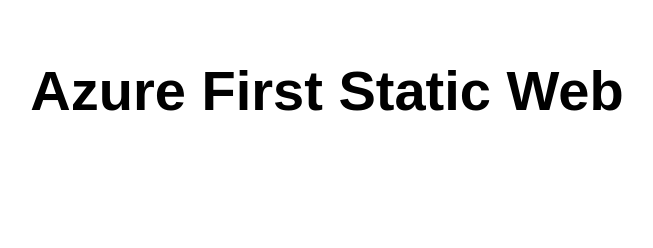
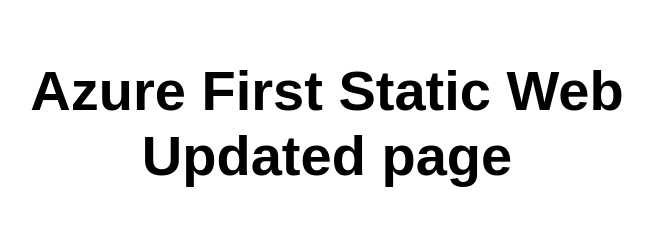
Before and after one commit to roshan1123/my-first-static-web-app, a website: page src/index.html in a window 1280 px wide. Shown: the whole page, without its empty margins (313-966 px from the left). Drawn offline with Linux system fonts and the light colour scheme.

Commit message:
Update to check dev branch
To check with Dev Branch

```diff
--- a/src/index.html
+++ b/src/index.html
@@ -5,12 +5,12 @@
   <meta charset="UTF-8">
   <meta name="viewport" content="width=device-width, initial-scale=1.0">
   <link rel="stylesheet" href="styles.css">
-  <title>This is my First Azure Website</title>
+  <title>This is my First Azure Website Update</title>
 </head>
 
 <body>
   <main>
-    <h1>Azure First Static Web</h1>
+    <h1>Azure First Static Web Updated page</h1>
   </main>
 </body>
 
```
